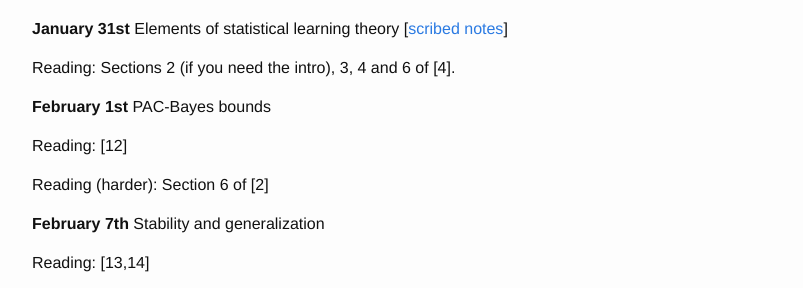
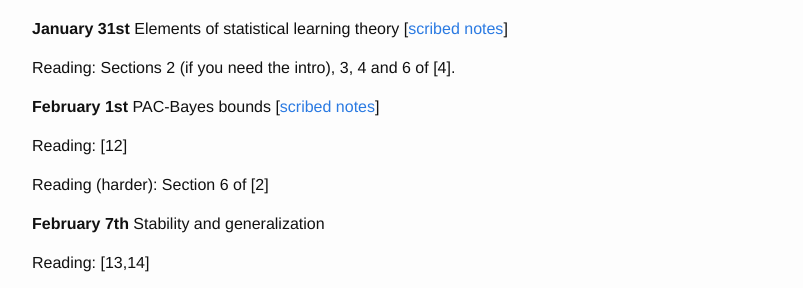
Before and after one commit to mitliagkas/mitliagkas.github.io, a Jekyll site: the page built from dl-theory-class.md, in a window 1280 px wide and 900 px high, scrolled down 2380 px. Shown: the part 162-450 px from the top of the window, without its empty margins (238-1041 px from the left). Built offline with Jekyll 4.4.1, drawn with Linux system fonts in a browser that asks for light colours.

Commit message:
New scribed notes

```diff
--- a/dl-theory-class.md
+++ b/dl-theory-class.md
@@ -131,6 +131,7 @@ Reading: Sections 2 (if you need the intro), 3, 4 and 6 of [4].
 
 **February 1st**
 PAC-Bayes bounds
+[[scribed notes](ift6085/ift-6085-lecture-8-notes.pdf)]
 
 Reading: [12]
 
```
Also changed, not shown: 1 other file.
